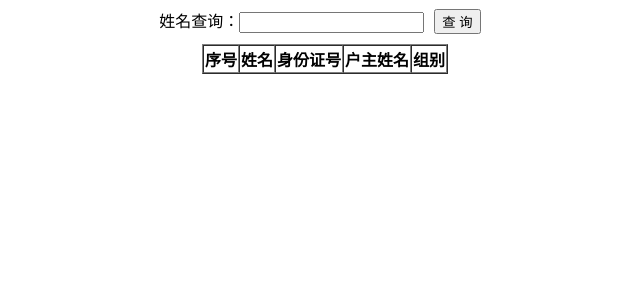
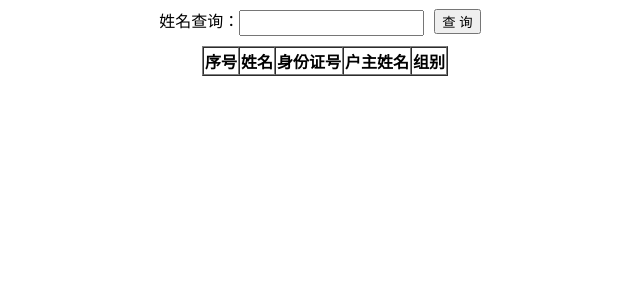
Before and after one commit to 18727060063/dj_study, a Django app: page /index/ in a window 1280 px wide. Shown: the top 300 px of the page, without its empty margins (315-955 px from the left). Run offline with Django 3.2, Linux system fonts and the light colour scheme; lists and menus that the app fills with data are empty.

Commit message:
更新查询

```diff
--- a/templates/index.html
+++ b/templates/index.html
@@ -95,7 +95,7 @@
     }
 </style>
 <body>
-姓名查询：<input id="query_by_name"/><span style="padding: 10px"><button id="query_by_name_btn"
+姓名查询：<input id="query_by_name" style="min-height: 20px"/><span style="padding: 10px;min-height: 20px"><button id="query_by_name_btn"
                                                                     onclick="query()">查  询</button></span>
 <div class="table-container">
     <table border="1" cellspacing="0" style="margin: auto; margin-top: 10px">
```
